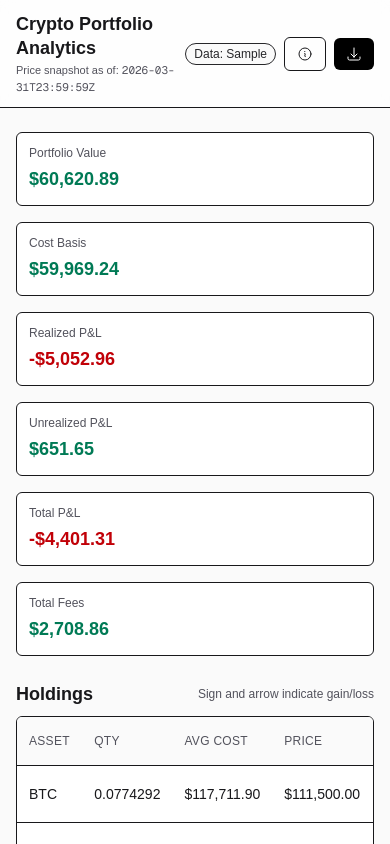
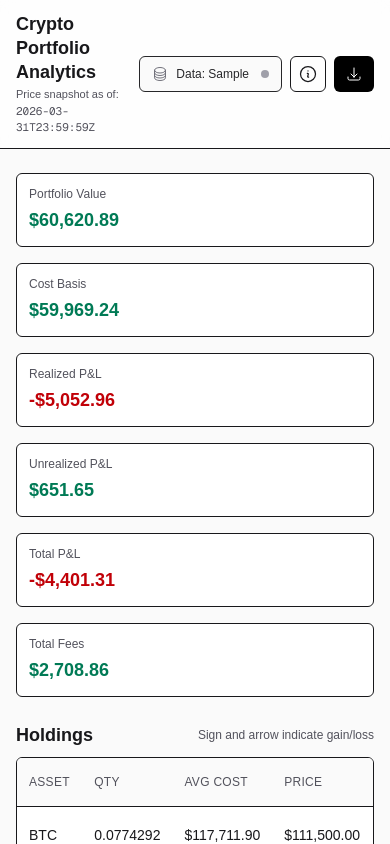
Before and after one commit to trungdoit/crypto-portfolio-analytics, a Next.js app: page / in a window 390 px wide. Shown: the top 844 px of the page. Built offline with nearby package versions, Linux system fonts and the light colour scheme.

Commit message:
ux(header): polish data source pill with icon + status dot, truncate with tooltip; make Info an icon-only button matching control height; align controls baseline; maintain responsive behavior
Co-authored-by: dttr278 <dttr278@gmail.com>

```diff
--- a/src/app/page.tsx
+++ b/src/app/page.tsx
@@ -23,6 +23,7 @@ import {
   ArrowPathIcon,
   ExclamationTriangleIcon,
   InformationCircleIcon,
+  CircleStackIcon,
 } from "@heroicons/react/24/outline";
 import type { PortfolioDTO } from "@/lib/serialize";
 import { colorForAsset, withAlpha } from "@/lib/colors";
@@ -237,24 +238,32 @@ export default function Home() {
           </div>
           <div className="flex items-center gap-2">
             <span
-              className="max-w-[40vw] truncate text-xs rounded-full border px-2 py-0.5 text-zinc-800 bg-zinc-50"
+              className="group relative inline-flex items-center gap-2 rounded-md border bg-zinc-50 px-3 text-xs text-zinc-800 h-9 max-w-[40vw] truncate"
               title={loadedSource === "sample" ? "Bundled sample data" : loadedTradesName}
               aria-label={`Data source: ${loadedSource === "sample" ? "Sample" : loadedTradesName}`}
             >
-              Data: {loadedSource === "sample" ? "Sample" : loadedTradesName}
+              <CircleStackIcon className="h-4 w-4 text-zinc-500" aria-hidden="true" />
+              <span className="truncate">
+                Data: {loadedSource === "sample" ? "Sample" : loadedTradesName}
+              </span>
+              <span
+                className={`ml-1 inline-block h-2 w-2 rounded-full ${
+                  loadedSource === "sample" ? "bg-zinc-400" : "bg-emerald-500"
+                }`}
+                aria-hidden="true"
+              />
             </span>
             <button
-              className="inline-flex items-center gap-2 rounded-md border px-3 py-2 text-sm hover:bg-zinc-50 focus-visible:outline-none focus-visible:ring-2 focus-visible:ring-zinc-600 focus-visible:ring-offset-2"
+              className="inline-flex h-9 w-9 items-center justify-center rounded-md border text-sm hover:bg-zinc-50 active:bg-zinc-100 focus-visible:outline-none focus-visible:ring-2 focus-visible:ring-zinc-600 focus-visible:ring-offset-2"
               onClick={() => setInfoOpen(true)}
               title="About and rules"
               aria-haspopup="dialog"
               aria-label="Info"
             >
-              <InformationCircleIcon className="h-4 w-4" />
-              <span className="hidden sm:inline">Info</span>
+              <InformationCircleIcon className="h-5 w-5" aria-hidden="true" />
             </button>
             <button
-              className="inline-flex items-center gap-2 rounded-md bg-black text-white px-3 py-2 text-sm hover:bg-zinc-800 focus-visible:outline-none focus-visible:ring-2 focus-visible:ring-zinc-700 focus-visible:ring-offset-2"
+              className="inline-flex h-9 items-center gap-2 rounded-md bg-black text-white px-3 text-sm hover:bg-zinc-800 active:bg-zinc-900 focus-visible:outline-none focus-visible:ring-2 focus-visible:ring-zinc-700 focus-visible:ring-offset-2"
               onClick={() => setImportOpen(true)}
               title="Open import dialog"
               aria-haspopup="dialog"
```
